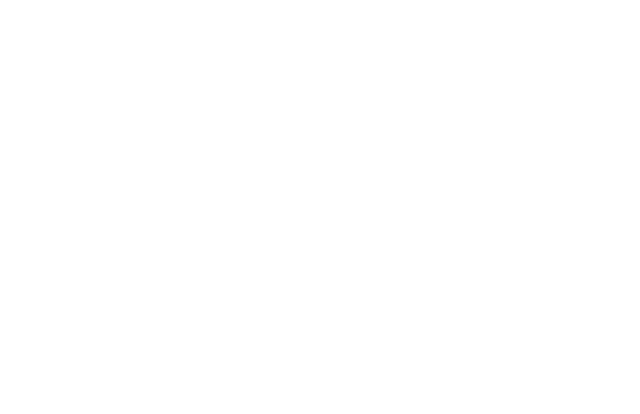
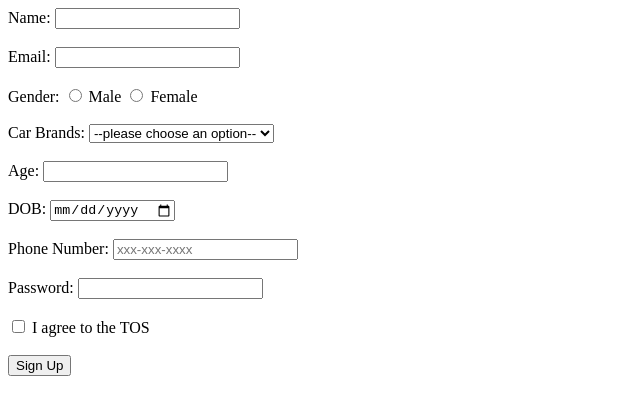
Before and after one commit to acciojob/signup-form-car-ShreyaDeveloper2001, a website: page main.html in a window 1280 px wide. Shown: the whole page, without its empty margins (0-640 px from the left). Drawn offline with Linux system fonts and the light colour scheme.

Commit message:
created a submission

```diff
--- a/main.html
+++ b/main.html
@@ -4,12 +4,57 @@
 
 <head>
 	<link rel="stylesheet" href="styles.css">
+	<title>Signup Form</title>
 </head>
 
 <body>
 	<!-- the entire body must be written by student -->
     <script type="text/javascript" src="./script.js">
 </script>
+	<form action="#" method="post">
+		<label for="name">Name:</label>
+		<input type="text" id="name" name="name" required><br><br>
+
+		<label for="email">Email:</label>
+		<input type="email" id="email" name="email" required><br><br>
+
+		<label>Gender:</label>
+		<input type="radio" id="gender_m" name="gender" required>
+
+		<label for="gender_m">Male</label>
+		<input type="radio" id="gender_f" name="gender">
+
+		<label for="gender_f">Female</label><br><br>
+
+		<label for="cars">Car Brands:</label>
+		<select id="cars" name="cars" required>
+
+			<option value ="" disabled selected>--please choose an option--</option>
+
+			<option value="Toyota">Toyota</option>
+
+			<option value="Chevrolet">Chevrolet</option>
+
+		</select><br><br>
+
+		<label for="age">Age:</label>
+		<input type="number" id="age" name="age" required><br><br>
+
+		<label for="dob">DOB:</label>
+
+		<input type="date" id="dob" name="dob" required><br><br>
+
+		<label for="tel">Phone Number:</label>
+		<input type="tel" id="tel" name="tel" pattern="[0-9]{3}-[0-9]{3}-[0-9]{4}" placeholder="xxx-xxx-xxxx"><br><br>
+
+		<label for"password">Password:</label>
+		<input type="password" id="password" name="password" required><br><br>
+
+		<input type="checkbox" id="tos" name="tos" required>
+		<label for="tos">I agree to the TOS</label><br><br>
+
+		<button type="submit">Sign Up</button>
+	</form>
 
 </body>
 
```
